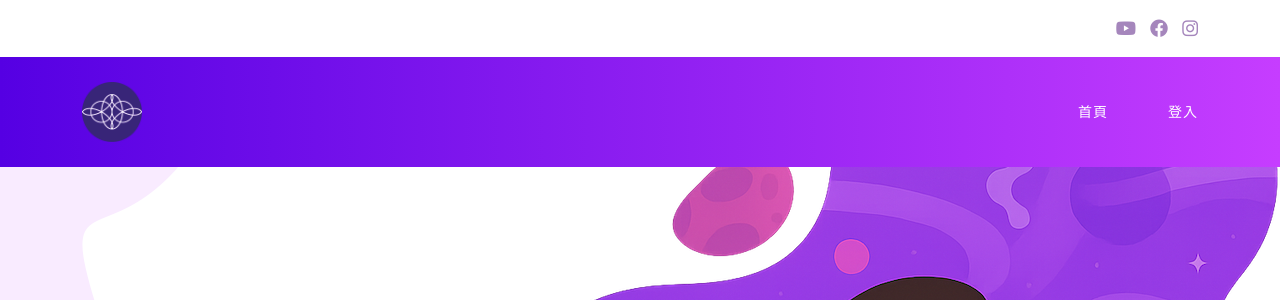
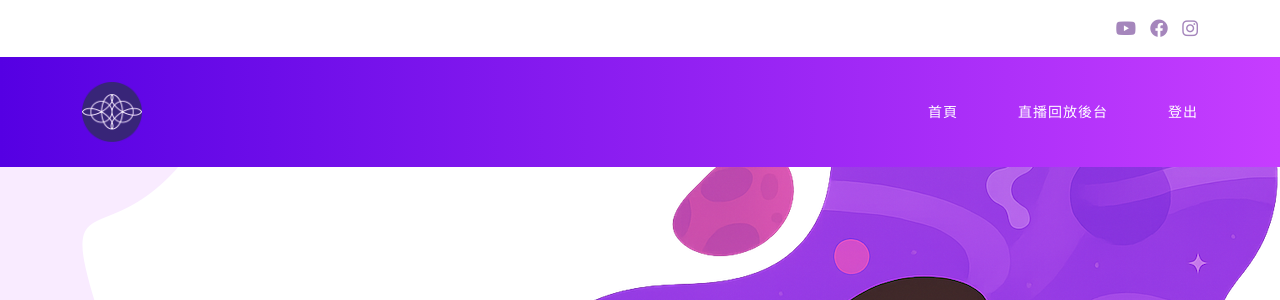
Before and after one commit to rolence0515/vf-life, a Flask app: page / in a window 1280 px wide. Shown: the top 300 px of the page. Run offline with Flask 3, Linux system fonts and the light colour scheme; the visitor is signed in with stand-in values (Sample User, id 1); some libraries are stand-ins or nearby versions.

Commit message:
Feat 增加使用者登入狀態切換
檢查使用者是否登入並根據狀態顯示不同的選單項目，
例如會員專區或登入/登出連結。

```diff
--- a/templates/header.html
+++ b/templates/header.html
@@ -46,7 +46,12 @@
           <!-- ***** Menu Start ***** -->
           <ul class="nav">
             <li class="scroll-to-section"><a href="/">首頁</a></li>
-            <li><a href="/login">登入</a></li>
+            {% if session.get('logged_in') %}
+              <li><a href="/member_videos">直播回放後台</a></li>
+              <li><a href="/logout">登出</a></li>
+            {% else %}
+              <li><a href="/login">登入</a></li>
+            {% endif %}
           </ul>
           <a class='menu-trigger'>
             <span>Menu</span>
```
